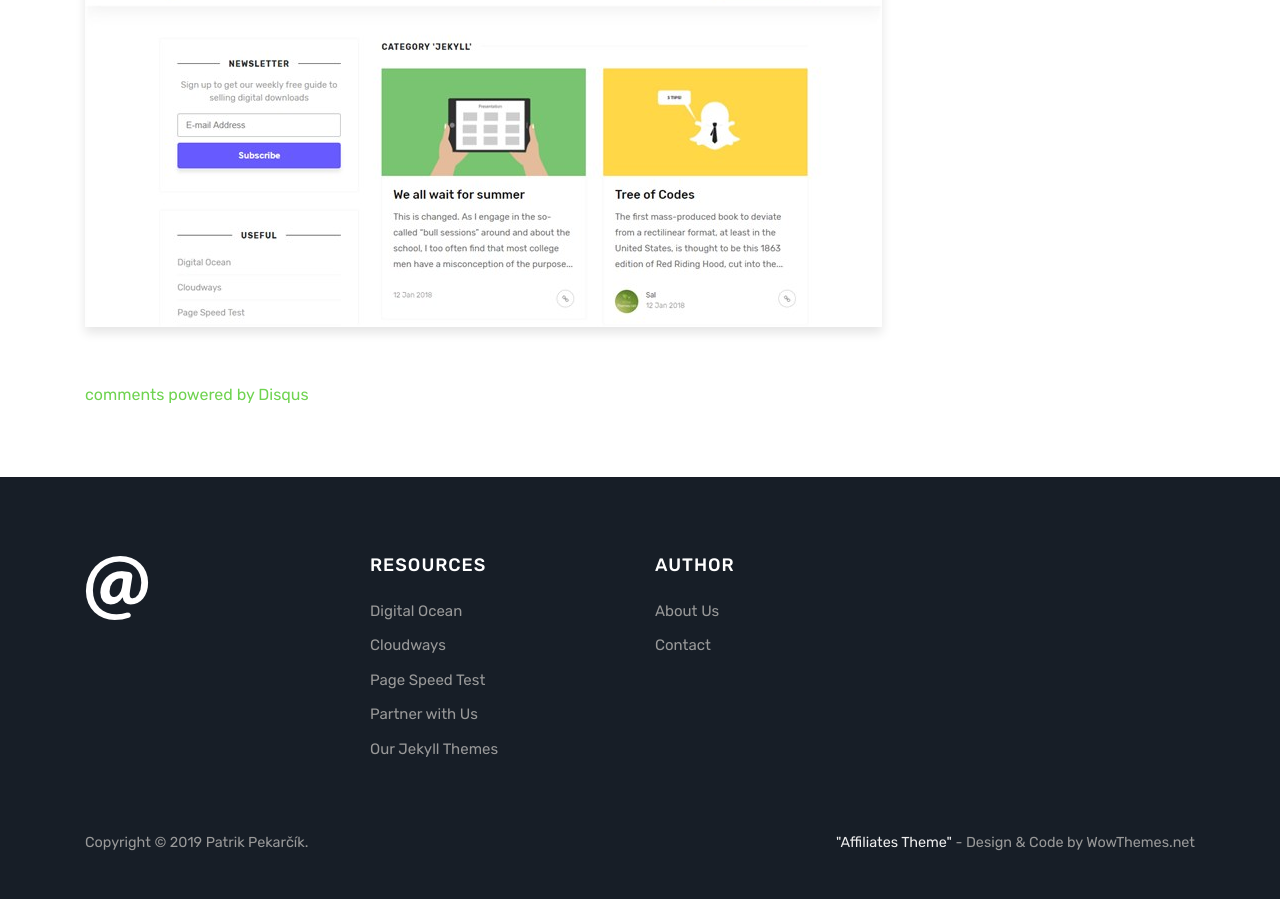
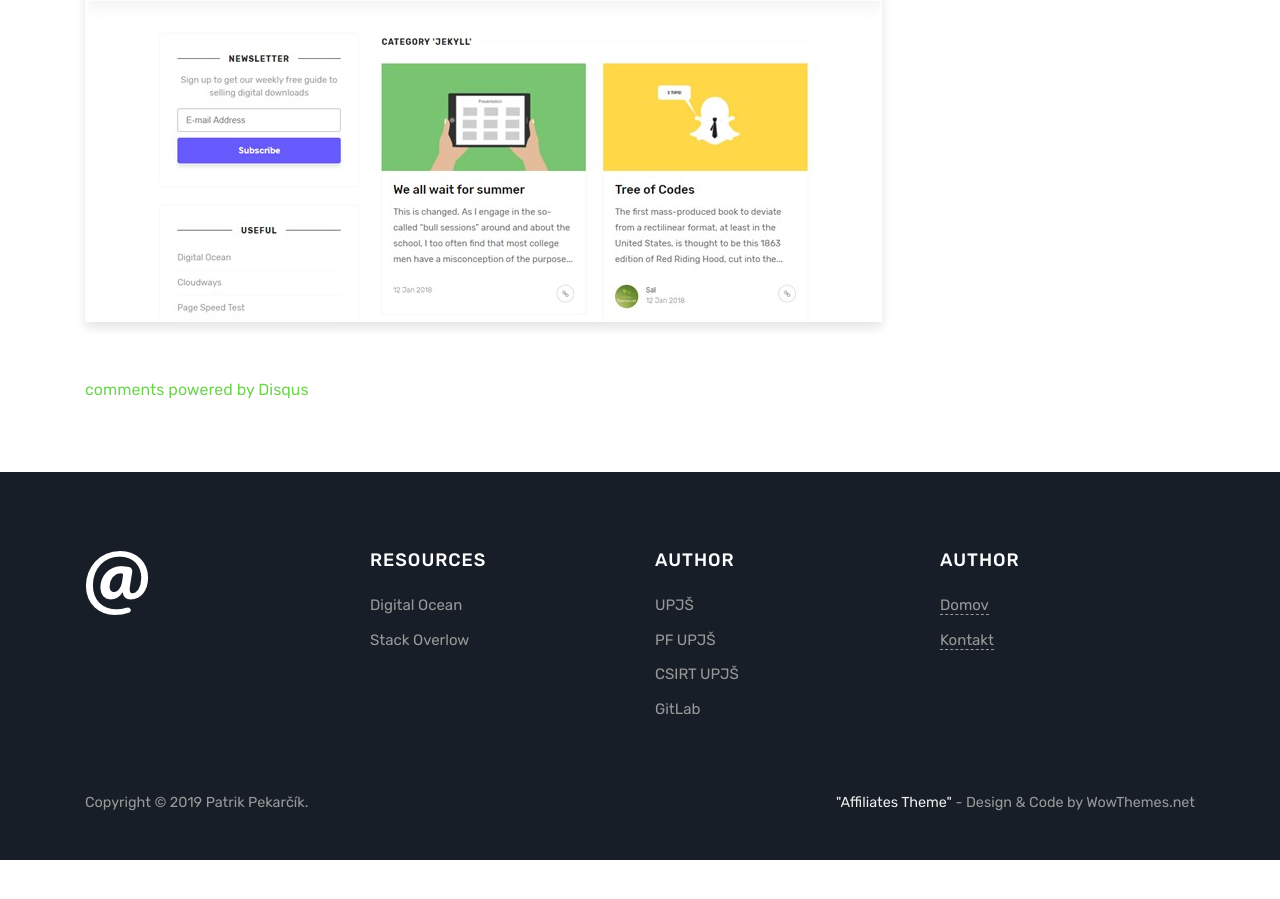
Before and after one commit to ppatrik/ppatrik.github.io, a Jekyll site: the page built from about.md, in a window 1280 px wide and 900 px high, scrolled down 3082 px. Built offline with Jekyll 4.4.1, drawn with Linux system fonts in a browser that asks for light colours; comment, search, counter and statistics services are not loaded; after the commit the page ends 3942 px from its top, so only the background shows below that.

Commit message:
Update default.html

```diff
--- a/_layouts/default.html
+++ b/_layouts/default.html
@@ -46,7 +46,7 @@
 
         <!-- Begin Logo -->
         <a class="navbar-brand" href="{{ site.baseurl }}/">
-        <img src="{{ site.baseurl }}/{{ site.logo }}" alt="{{ site.name }}">
+        {{ site.name }}
         </a>
         <!-- End Logo -->
 
@@ -66,10 +66,6 @@
                     <a class="dropdown-item" href="{{ site.baseurl }}/jekyll/tutorial/2018/01/12/is-intelligence-enough.html">Softvérový projekt</a>
                     <a class="dropdown-item" href="{{ site.baseurl }}/jekyll/tutorial/2018/01/12/red-riding.html">Programovanie v jazyku C</a>
                     </div>
-                </li>
-
-                <li class="nav-item">
-                    <a class="nav-link" href="{{ site.baseurl }}/about">O mne</a>
                 </li>
 
                 <li class="nav-item">
@@ -134,11 +130,8 @@
                 <div class="footer-widget">
                 <h5 class="title">Resources</h5>
                 <ul>
-                <li><a target="_blank" href="https://m.do.co/c/84c9b45d0c47">Digital Ocean</a></li>
-                <li><a target="blank" href="https://www.cloudways.com/en/pricing.php?id=153986&amp;a_bid=005da123">Cloudways</a></li>
-                <li><a target="blank" href="http://shareasale.com/r.cfm?b=875645&amp;u=1087935&amp;m=41388&amp;urllink=&amp;afftrack=">Page Speed Test</a></li>
-                <li><a target="blank" href="https://www.wowthemes.net/affiliate-area/?utm_source=fromjekyllsidebar&utm_campaign=sidebar">Partner with Us</a></li>
-                <li><a target="blank" href="https://www.wowthemes.net/category/jekyll-themes/">Our Jekyll Themes</a></li>
+                <li><a target="_blank" href="https://www.digitalocean.com">Digital Ocean</a></li>
+                <li><a target="_blank" href="https://stackoverflow.com/">Stack Overlow</a></li>
                 </ul>
                 </div>
                 </div>
@@ -147,15 +140,21 @@
                 <div class="footer-widget">
                 <h5 class="title">Author</h5>
                 <ul>
-                <li><a href="/about">About Us</a></li>
-                <li><a href="/contact">Contact</a></li>
+                <li><a target="_blank" href="https://www.upjs.sk/">UPJŠ</a></li>
+                <li><a target="_blank" href="https://www.upjs.sk/prirodovedecka-fakulta/">PF UPJŠ</a></li>
+                <li><a target="_blank" href="https://csirt.upjs.sk/">CSIRT UPJŠ</a></li>
+                <li><a target="_blank" href="https://gitlab.science.upjs.sk/">GitLab</a></li>
                 </ul>
                 </div>
                 </div>
 
                 <div class="col-sm-3">
                 <div class="footer-widget textwidget">
-
+                <h5 class="title">Author</h5>
+                <ul>
+                <li><a href="/">Domov</a></li>
+                <li><a href="/contact">Kontakt</a></li>
+                </ul>
                 </div>
                 </div>
             </div>
```
